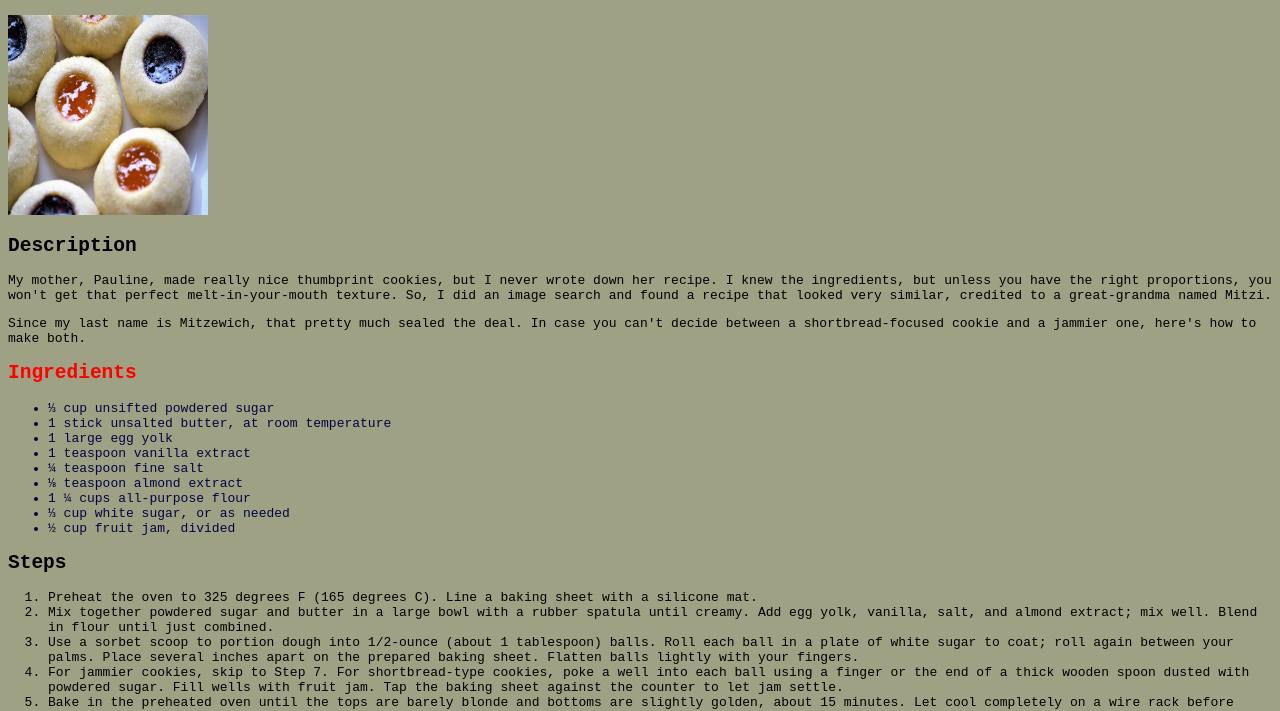
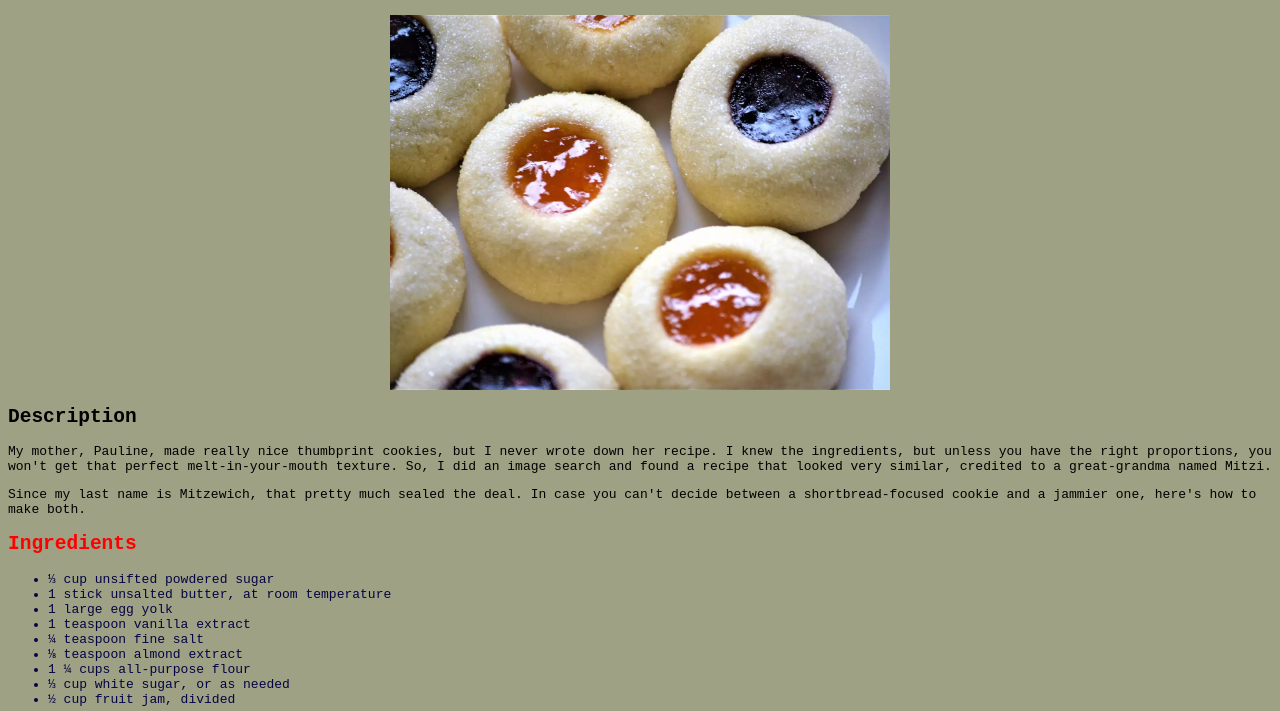
Before and after one commit to Alex1997aco/odin-recipes, a plain HTML site: page recipes/perfect_thumbprint_cookies.html in a window 1280 px wide. Shown: the part 50-761 px from the top of the page. Drawn offline with Linux system fonts and the light colour scheme.

Commit message:
Add class and style image of cookies

```diff
--- a/mystyle.css
+++ b/mystyle.css
@@ -54,10 +54,17 @@
     color: rgb(4, 4, 68);
 }
 
+.img_thumbprint_cookies {
+    height: auto;
+    width: 500px;
+    margin-left: auto;
+    margin-right: auto;
+    display: block;
+}
+
 
 /* add background color and font to some of our pages */
 body {
     background-color: rgb(158, 161, 131);
     font-family: monospace;
-
 }
--- a/recipes/perfect_thumbprint_cookies.html
+++ b/recipes/perfect_thumbprint_cookies.html
@@ -7,7 +7,7 @@
     </head>
     <body>
         <h1>Perfect thumbprint cookies</h1>
-        <img src="./img_of_cookie.webp" alt="image of cookie" width="200" height="200">
+        <img class="img_thumbprint_cookies" src="./img_of_cookie.webp" alt="image of cookie">
          <h2>Description</h2>
          <p>
             My mother, Pauline, made really nice thumbprint cookies,
```
